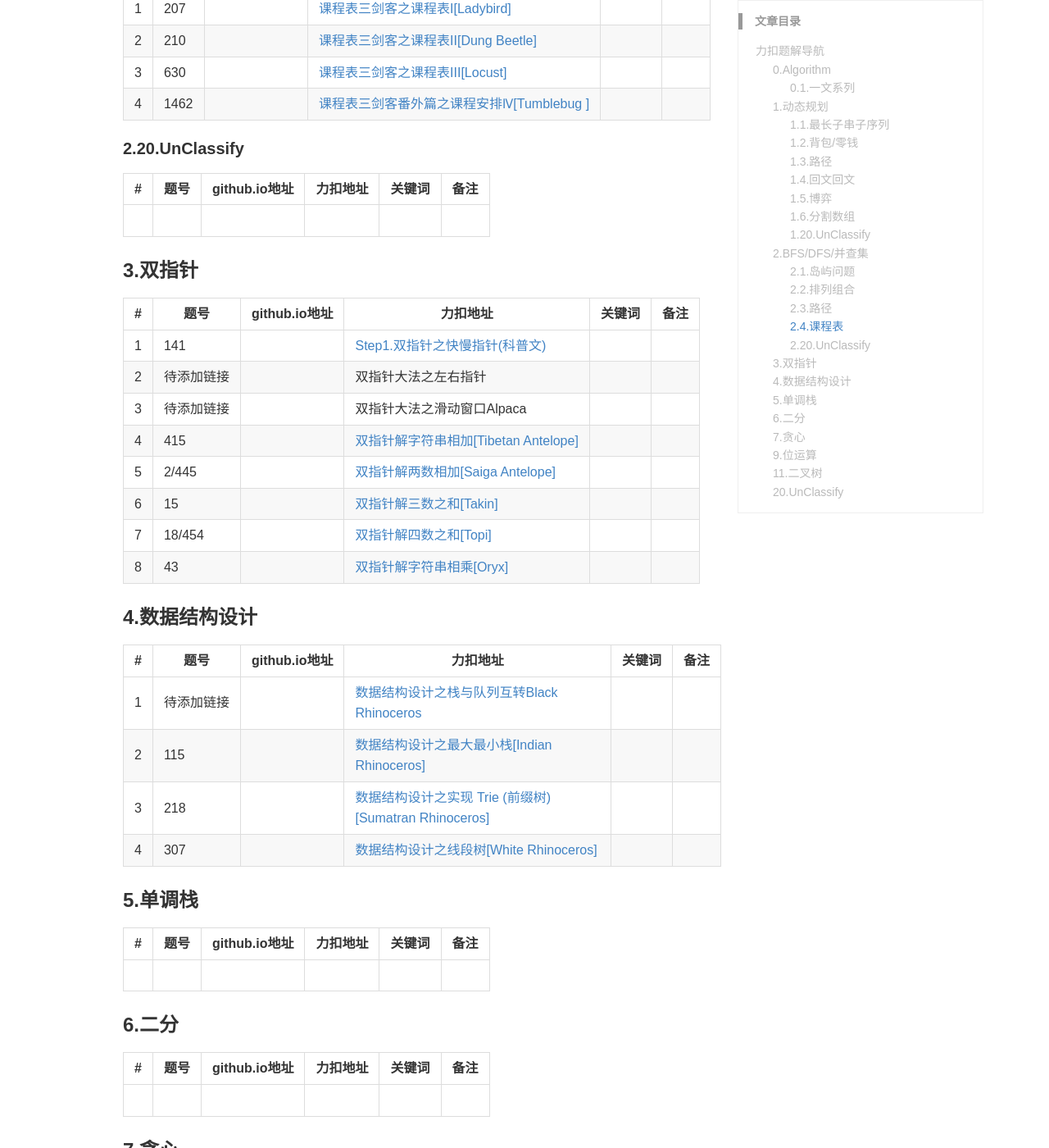
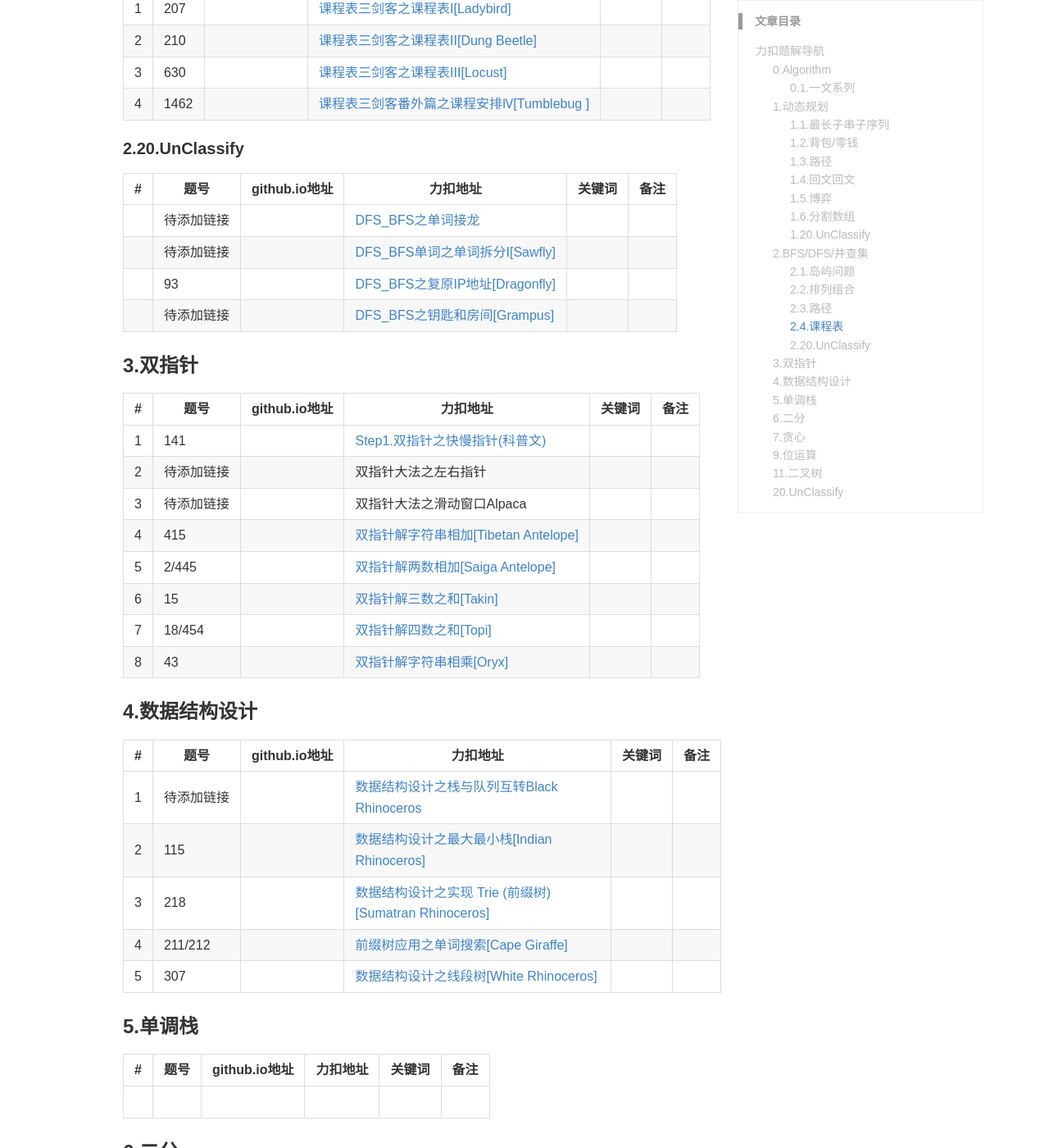
Before and after one commit to wat1r/wat1r.github.io, a Jekyll site: the page built from _posts/2020-09-03-leetcode-manualscripts-navigator.md, in a window 1280 px wide and 1400 px high, scrolled down 3707 px. Shown: the whole window at 82% size. Built offline with Jekyll 4.4.1, drawn with Linux system fonts in a browser that asks for light colours; some web fonts are replaced; comment, search, counter and statistics services are not loaded; a style sheet for code colours, icons or effects is not loaded; some of the changed text lies outside the part shown.

Commit message:
navigator

```diff
--- a/_posts/2020-09-03-leetcode-manualscripts-navigator.md
+++ b/_posts/2020-09-03-leetcode-manualscripts-navigator.md
@@ -131,7 +131,10 @@ keywords: 算法
 
 | #    | 题号 | github.io地址 | 力扣地址                                                     | 关键词 | 备注 |
 | ---- | ---- | ------------- | ------------------------------------------------------------ | ------ | ---- |
-|     |   |               | |  |      |
+|     | 待添加链接 |  | [DFS_BFS之单词接龙]() |  |      |
+| | 待添加链接 |  | [DFS_BFS单词之单词拆分I[Sawfly]]() | | |
+| | 93 |  | [DFS_BFS之复原IP地址[Dragonfly]](https://leetcode-cn.com/problems/restore-ip-addresses/solution/dfs_bfszhi-fu-yuan-ipdi-zhi-dragonfly-by-a-fei-8/) | | |
+| | 待添加链接 |  | [DFS_BFS之钥匙和房间[Grampus]]() | | |
 
 
 
@@ -149,7 +152,6 @@ keywords: 算法
 | 7 | 18/454 |   | [双指针解四数之和[Topi]](https://leetcode-cn.com/problems/4sum-ii/solution/shuang-zhi-zhen-jie-si-shu-zhi-he-topi-by-a-fei-8/) |      ||
 | 8 | 43 |   | [双指针解字符串相乘[Oryx] ](https://leetcode-cn.com/problems/multiply-strings/solution/shuang-zhi-zhen-jie-zi-fu-chuan-xiang-cheng-oryx-b/) |      ||
 
-
 ### 4.数据结构设计
 
 | #    | 题号  | github.io地址 | 力扣地址   | 关键词 | 备注 |
@@ -157,7 +159,9 @@ keywords: 算法
 | 1 | 待添加链接 |  | [数据结构设计之栈与队列互转Black Rhinoceros]() |  |    |
 | 2 | 115 |  | [数据结构设计之最大最小栈[Indian Rhinoceros]](https://leetcode-cn.com/problems/min-stack/solution/shu-ju-jie-gou-she-ji-zhi-zui-da-zui-xiao-zhan-ind/) |      |  |
 | 3 | 218 |  | [数据结构设计之实现 Trie (前缀树)[Sumatran Rhinoceros]](https://leetcode-cn.com/problems/implement-trie-prefix-tree/solution/shu-ju-jie-gou-she-ji-zhi-shi-xian-trie-qian-zhui-/) | | |
-| 4 |  307|     |  [数据结构设计之线段树[White Rhinoceros]](https://leetcode-cn.com/problems/range-sum-query-mutable/solution/shu-ju-jie-gou-she-ji-zhi-xian-duan-shu-white-rhin/)        |   |   |
+| 4 | 211/212 | | [前缀树应用之单词搜索[Cape Giraffe]](https://leetcode-cn.com/problems/word-search-ii/solution/qian-zhui-shu-ying-yong-zhi-dan-ci-sou-suo-cape-gi/) | | |
+| 5 |  307|     |  [数据结构设计之线段树[White Rhinoceros]](https://leetcode-cn.com/problems/range-sum-query-mutable/solution/shu-ju-jie-gou-she-ji-zhi-xian-duan-shu-white-rhin/)        |   |   |
+
 
 ### 5.单调栈
 
@@ -169,9 +173,10 @@ keywords: 算法
 
 ### 6.二分
 
-| #    | 题号 | github.io地址 | 力扣地址 | 关键词 | 备注 |
-| ---- | ---- | ------------- | -------- | ------ | ---- |
-|      |      |               |          |        |      |
+| #    | 题号  | github.io地址 | 力扣地址                                                     | 关键词 | 备注 |
+| ---- | ----- | ------------- | ------------------------------------------------------------ | ------ | ---- |
+| 1    | 08.03 |               | [二分法之魔术索引[Adelie Penguin]](https://leetcode-cn.com/problems/magic-index-lcci/solution/er-fen-fa-zhi-mo-zhu-suo-yin-adelie-penguin-by-a-f/) |        |      |
+|      |       |               |                                                              |        |      |
 
 
 
```
Also changed, not shown: other parts of _posts/2020-09-03-leetcode-manualscripts-navigator.md (+1 -0 lines).
